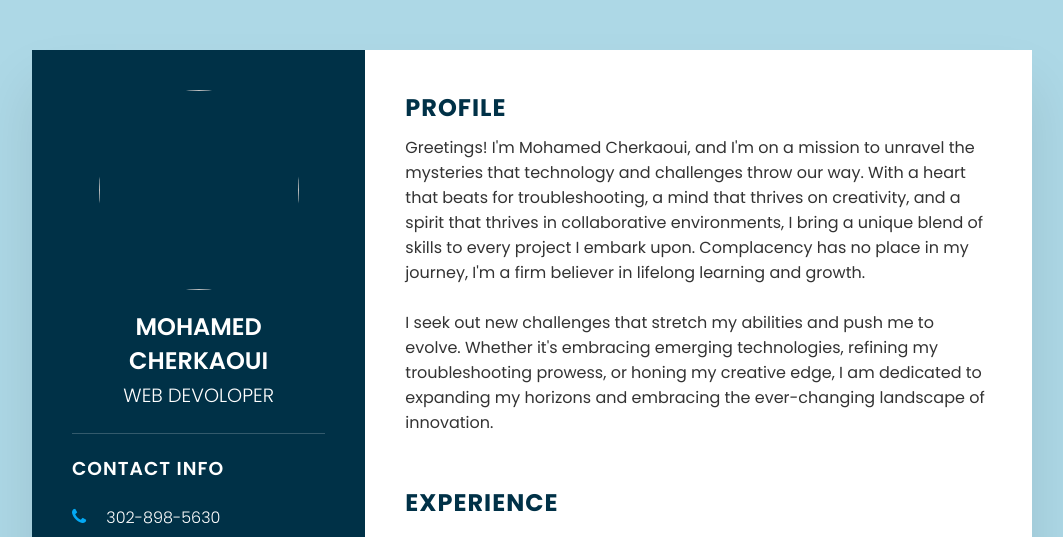
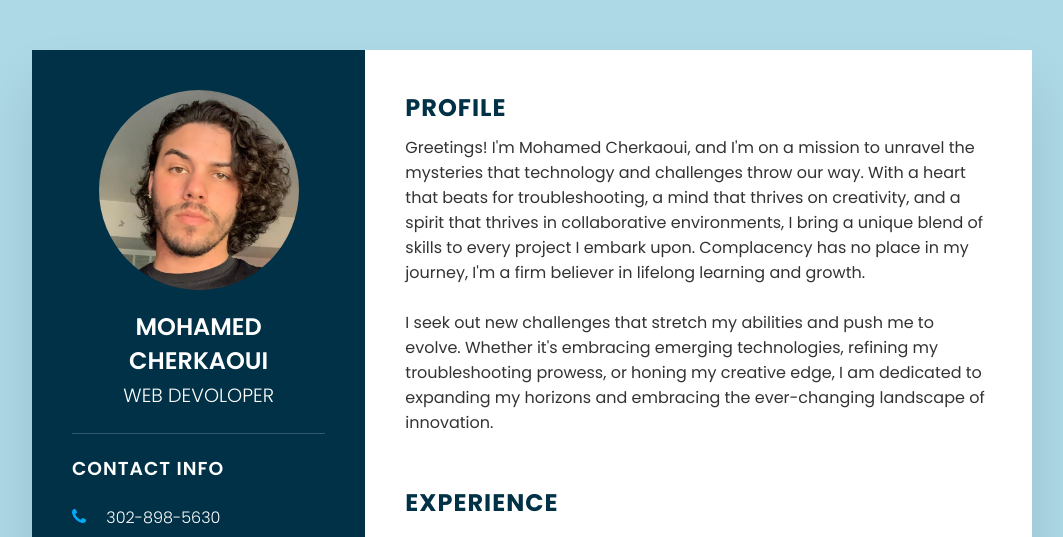
Before and after one commit to moekaoui/Landing_Page, a plain HTML site: page index.html in a window 1280 px wide. Shown: the top 537 px of the page, without its empty margins (108-1171 px from the left). Drawn offline with Linux system fonts and the light colour scheme; the site is published under a folder, as on GitHub Pages, so addresses that start at the root find nothing.

Commit message:
Update index.html

```diff
--- a/index.html
+++ b/index.html
@@ -11,7 +11,7 @@
         <div class="left_side">
             <div class="profileText">
                 <div class="imgbx">
-                  <img src="/Screenshot 2023-08-24 185112.png">
+                  <img src="Screenshot 2023-08-24 185112.png">
         </div>
         <h2>Mohamed Cherkaoui<br><span>Web Devoloper</span></h2>
        </div>
```
